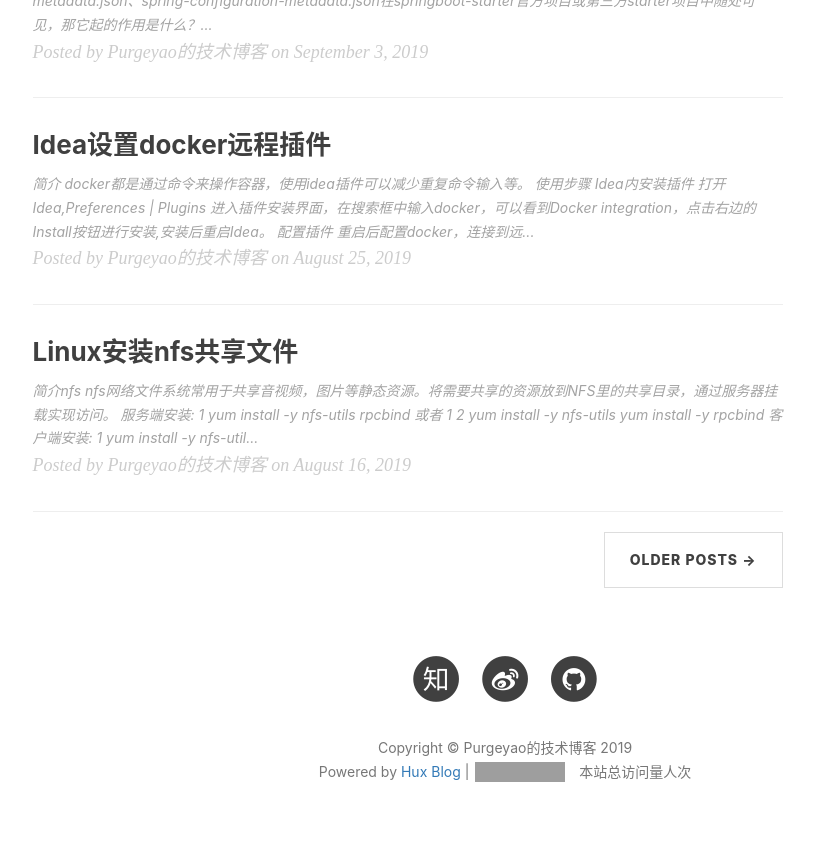
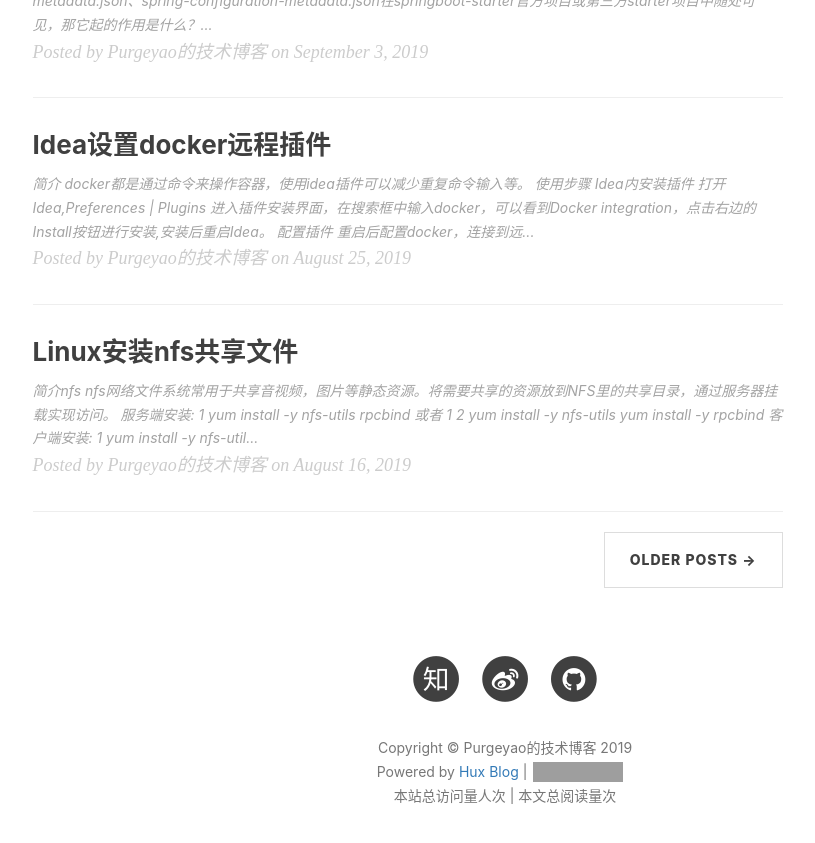
Before and after one commit to purgeyao/purgeyao.github.io, a Jekyll site: the page built from index.html, in a window 1280 px wide and 900 px high, scrolled down 2051 px. Shown: the top 843 px of the window, without its empty margins (135-950 px from the left). Built offline with Jekyll 4.4.1, drawn with Linux system fonts in a browser that asks for light colours; nearby versions of some CDN libraries; the list of posts is cut into pages by our own code; comment, search, counter and statistics services are not loaded; grey boxes are pictures that could not be loaded.

Commit message:
upd footer.html

```diff
--- a/_includes/footer.html
+++ b/_includes/footer.html
@@ -15,9 +15,11 @@
                         frameborder="0" scrolling="0" width="100px" height="20px"
                         src="https://ghbtns.com/github-btn.html?user=huxpro&repo=huxpro.github.io&type=star&count=true" >
                     </iframe>
+                    <br>
                         <span id="busuanzi_container_site_pv">
                             本站总访问量<span id="busuanzi_value_site_uv"></span>人次
                         </span>
+                    | 本文总阅读量<span id="busuanzi_value_page_pv"></span>次
                 </p>
             </div>
         </div>
```
